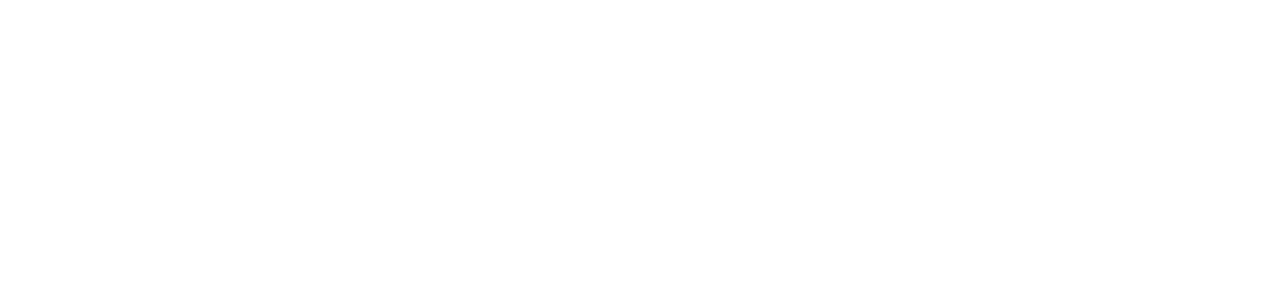
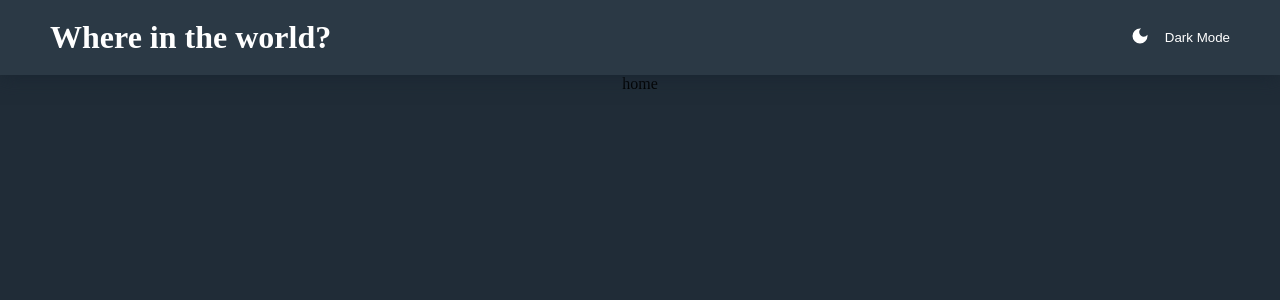
Before and after one commit to CatalinBanici/where-in-the-world-v2, a React (Create React App) app: page / in a window 1280 px wide. Shown: the top 300 px of the page. Built offline with nearby package versions, Linux system fonts and the light colour scheme.

Commit message:
root page

```diff
--- a/package.json
+++ b/package.json
@@ -9,6 +9,7 @@
     "@testing-library/user-event": "^13.5.0",
     "react": "^18.2.0",
     "react-dom": "^18.2.0",
+    "react-icons": "^4.12.0",
     "react-redux": "^9.0.4",
     "react-router-dom": "^6.20.1",
     "react-scripts": "5.0.1",
--- a/src/App.js
+++ b/src/App.js
@@ -1,5 +1,31 @@
+// REACT ROUTER
+import {
+  Route,
+  RouterProvider,
+  createBrowserRouter,
+  createRoutesFromElements,
+} from "react-router-dom";
+
+// COMPONENTS
+import Root from "./pages/root/Root";
+import Home from "./pages/home/Home";
+import Details from "./pages/details/Details";
+
 function App() {
-  return <div className="App"></div>;
+  const router = createBrowserRouter(
+    createRoutesFromElements(
+      <Route path="/" element={<Root />}>
+        <Route index element={<Home />} />
+        <Route path="details" element={<Details />} />
+      </Route>
+    )
+  );
+
+  return (
+    <>
+      <RouterProvider router={router} />
+    </>
+  );
 }
 
 export default App;
--- a/src/index.css
+++ b/src/index.css
@@ -1,13 +1,15 @@
-body {
-  margin: 0;
-  font-family: -apple-system, BlinkMacSystemFont, 'Segoe UI', 'Roboto', 'Oxygen',
-    'Ubuntu', 'Cantarell', 'Fira Sans', 'Droid Sans', 'Helvetica Neue',
-    sans-serif;
-  -webkit-font-smoothing: antialiased;
-  -moz-osx-font-smoothing: grayscale;
+:root {
+  --Background: hsl(207, 26%, 17%);
+  --Elements: hsl(209, 23%, 22%);
+  --Shadow: hsl(209, 34%, 14%);
+  --Text: hsl(0, 0%, 100%);
+  --Input: hsl(0, 2%, 76%);
 }
 
-code {
-  font-family: source-code-pro, Menlo, Monaco, Consolas, 'Courier New',
-    monospace;
+[data-theme="light"] {
+  --Background: hsl(0, 0%, 98%);
+  --Elements: hsl(0, 0%, 100%);
+  --Shadow: hsl(0, 0%, 81%);
+  --Text: hsl(200, 15%, 8%);
+  --Input: hsl(0, 0%, 52%);
 }
--- /dev/null
+++ b/src/pages/details/Details.js
@@ -0,0 +1,5 @@
+import React from "react";
+
+export default function Details() {
+  return <div>details</div>;
+}
--- /dev/null
+++ b/src/pages/home/Home.js
@@ -0,0 +1,5 @@
+import React from "react";
+
+export default function Home() {
+  return <div>home</div>;
+}
--- /dev/null
+++ b/src/pages/root/Root.js
@@ -0,0 +1,27 @@
+// REACT
+import React, { useState } from "react";
+
+// STYLES
+import "./root.css";
+
+// COMPONENTS
+import Header from "./components/Header";
+import Main from "./components/Main";
+
+export default function Root() {
+  const [theme, setTheme] = useState("dark");
+
+  function handleTheme() {
+    const newTheme = theme === "dark" ? "light" : "dark";
+    setTheme(newTheme);
+  }
+
+  return (
+    <div className="app" data-theme={theme}>
+      <div className="app-container">
+        <Header theme={theme} handleTheme={handleTheme} />
+        <Main />
+      </div>
+    </div>
+  );
+}
--- /dev/null
+++ b/src/pages/root/components/Header.js
@@ -0,0 +1,18 @@
+// REACT ICONS
+import { MdDarkMode } from "react-icons/md";
+import { MdOutlineDarkMode } from "react-icons/md";
+
+// STYLES
+import "./header.css";
+
+export default function Header({ theme, handleTheme }) {
+  return (
+    <header>
+      <h1>Where in the world?</h1>
+      <button onClick={handleTheme}>
+        <span>{theme === "dark" ? <MdDarkMode /> : <MdOutlineDarkMode />}</span>
+        Dark Mode
+      </button>
+    </header>
+  );
+}
--- /dev/null
+++ b/src/pages/root/components/Main.js
@@ -0,0 +1,16 @@
+// REACT
+import React from "react";
+
+// REACT ROUTER
+import { Outlet } from "react-router-dom";
+
+// STYLES
+import "./main.css";
+
+export default function Main() {
+  return (
+    <main>
+      <Outlet />
+    </main>
+  );
+}
--- /dev/null
+++ b/src/pages/root/components/header.css
@@ -0,0 +1,41 @@
+header {
+  width: 100%;
+  max-width: 1440px;
+  height: 75px;
+  position: fixed;
+  display: flex;
+  flex-direction: row;
+  align-items: center;
+  justify-content: space-between;
+  background-color: var(--Elements);
+  padding-inline: 50px;
+  z-index: 10;
+  box-shadow: 0 0 20px 0px var(--Shadow);
+}
+
+header h1 {
+  color: var(--Text);
+  font-size: min(5vw, 32px);
+  margin-right: 15px;
+}
+
+header button {
+  background-color: transparent;
+  border: none;
+  color: var(--Text);
+  width: 100px;
+  display: flex;
+  flex-direction: row;
+  justify-content: space-between;
+  align-items: center;
+  cursor: pointer;
+  transition: 0.5s;
+}
+
+header button:hover {
+  opacity: 70%;
+}
+
+header button svg {
+  font-size: 20px;
+}
--- /dev/null
+++ b/src/pages/root/components/main.css
@@ -0,0 +1,8 @@
+main {
+  position: relative;
+  top: 75px;
+  width: 93%;
+  display: flex;
+  flex-direction: column;
+  align-items: center;
+}
--- /dev/null
+++ b/src/pages/root/root.css
@@ -0,0 +1,23 @@
+* {
+  margin: 0;
+  padding: 0;
+  box-sizing: border-box;
+}
+
+.app {
+  font-family: "Nunito Sans";
+  min-height: 100vh;
+  background-color: var(--Background);
+  width: 100%;
+  display: flex;
+  justify-content: center;
+  transition: 0.5s;
+}
+
+.app-container {
+  width: 1440px;
+  display: flex;
+  align-items: center;
+  flex-direction: column;
+  padding-bottom: 150px;
+}
```
Also changed, not shown: 1 other file (tests, documents, lock files or other folders).
